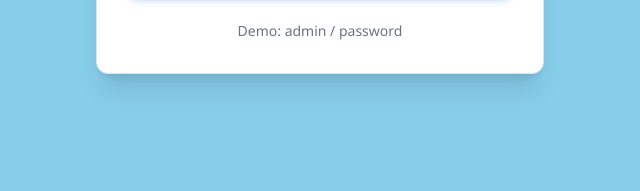
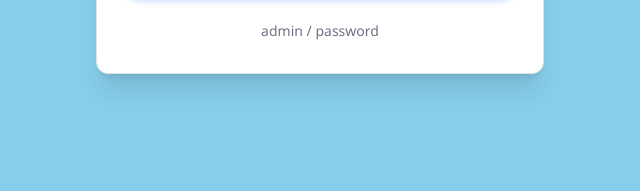
Before and after one commit to Gagan0141/resume_pdf, a plain HTML site: page index.html in a window 1280 px wide. Shown: the part 577-768 px from the top of the page, 320-960 px from the left. Drawn offline with nearby package versions, Linux system fonts and the light colour scheme; animation ran at ten frames a second.

Commit message:
Update index.html

```diff
--- a/index.html
+++ b/index.html
@@ -239,7 +239,7 @@
                     </button>
                 </form>
                 <div class="mt-4 text-center">
-                    <p class="text-gray-500 text-sm">Demo: admin / password</p>
+                    <p class="text-gray-500 text-sm"> admin / password</p>
                 </div>
             </div>
         </div>
```
